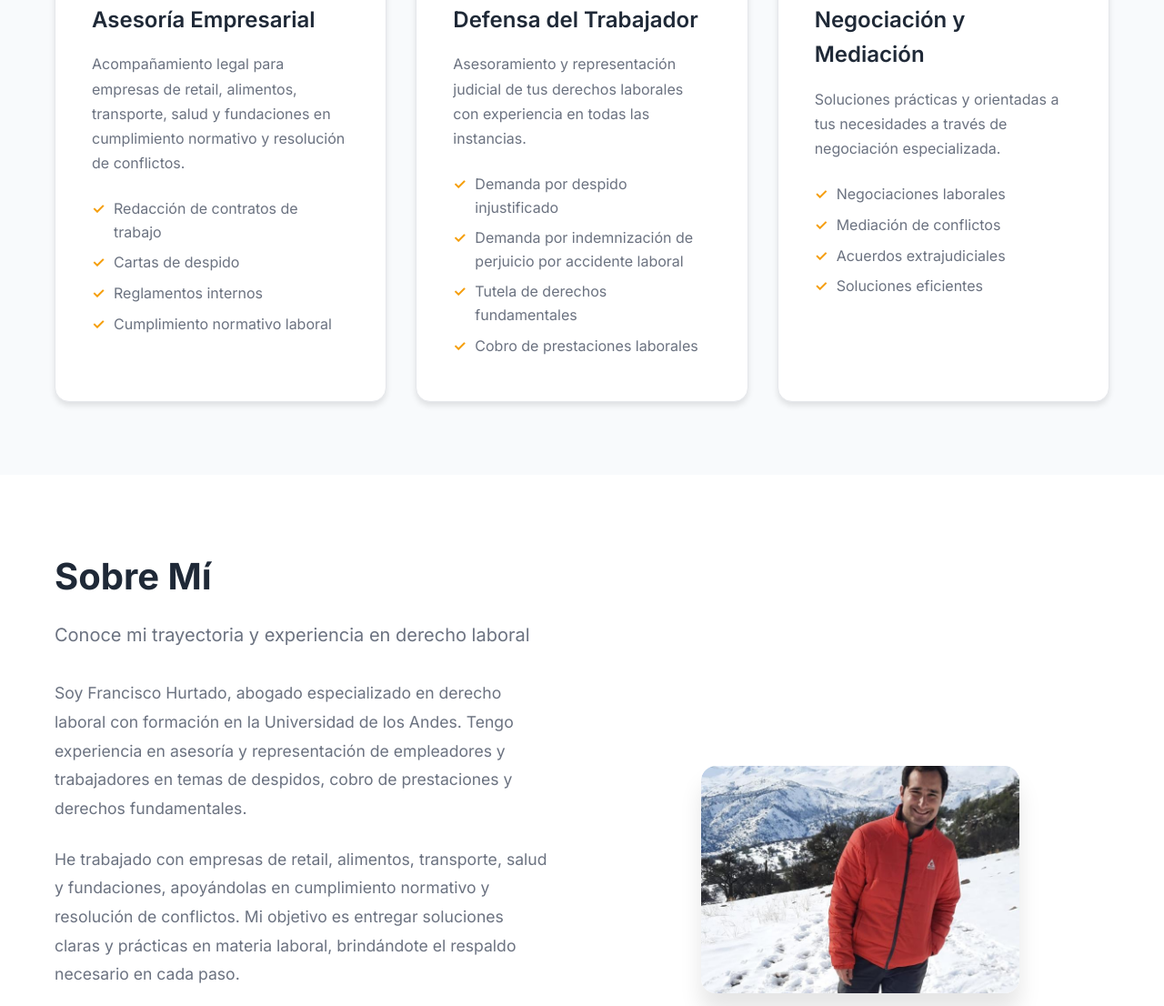
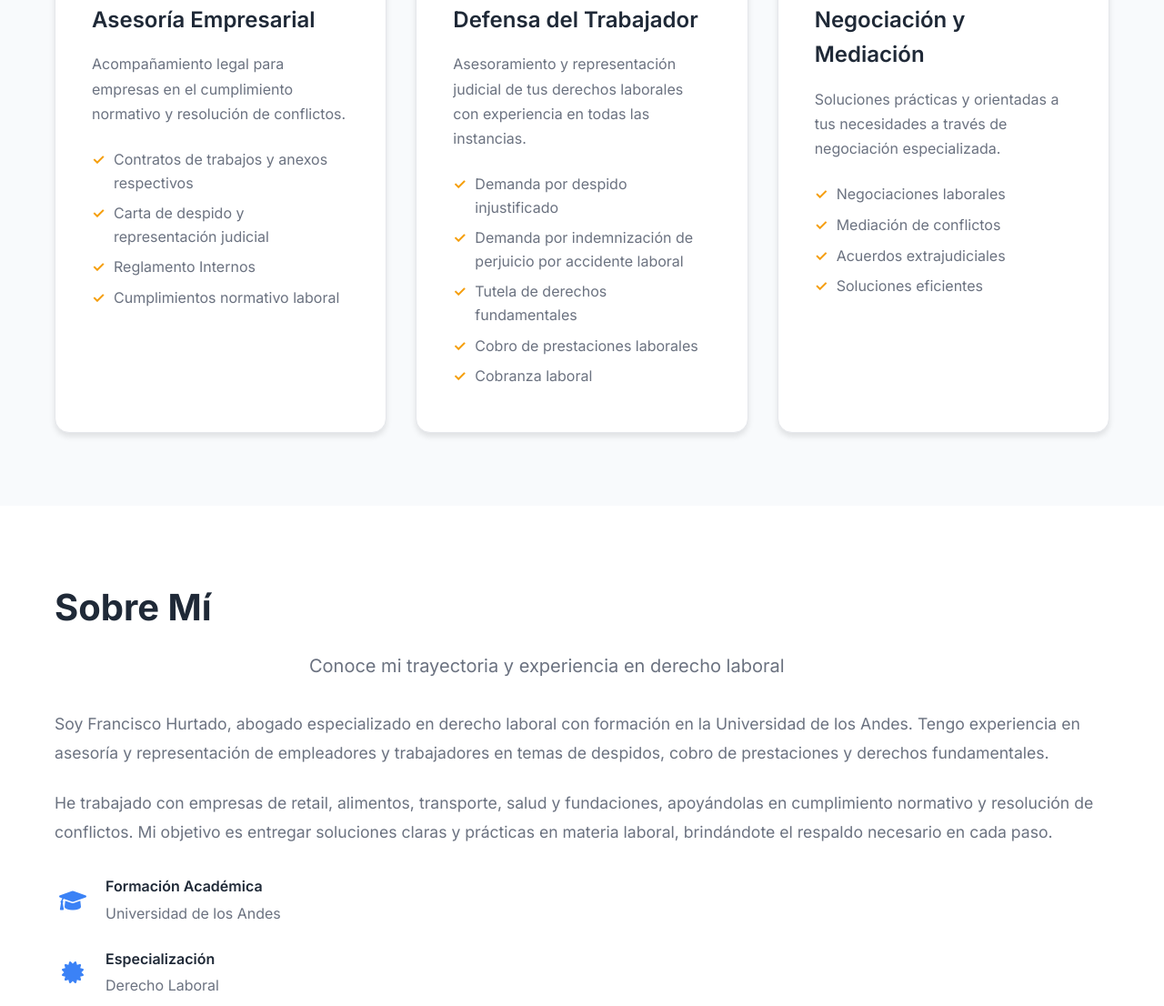
Before and after one commit to imc400/francisco-hurtado-abogado, a plain HTML site: page index.html in a window 1280 px wide. Shown: the part 1366-2472 px from the top of the page at 91% size. Drawn offline with Linux system fonts and the light colour scheme.

Commit message:
Aplica cambios de diseño y contenido solicitados

```diff
--- a/index.html
+++ b/index.html
@@ -61,12 +61,12 @@
                         <i class="fas fa-building"></i>
                     </div>
                     <h3>Asesoría Empresarial</h3>
-                    <p>Acompañamiento legal para empresas de retail, alimentos, transporte, salud y fundaciones en cumplimiento normativo y resolución de conflictos.</p>
+                    <p>Acompañamiento legal para empresas en el cumplimiento normativo y resolución de conflictos.</p>
                     <ul>
-                        <li>Redacción de contratos de trabajo</li>
-                        <li>Cartas de despido</li>
-                        <li>Reglamentos internos</li>
-                        <li>Cumplimiento normativo laboral</li>
+                        <li>Contratos de trabajos y anexos respectivos</li>
+                        <li>Carta de despido y representación judicial</li>
+                        <li>Reglamento Internos</li>
+                        <li>Cumplimientos normativo laboral</li>
                     </ul>
                 </div>
                 <div class="service-card">
@@ -80,6 +80,7 @@
                         <li>Demanda por indemnización de perjuicio por accidente laboral</li>
                         <li>Tutela de derechos fundamentales</li>
                         <li>Cobro de prestaciones laborales</li>
+                        <li>Cobranza laboral</li>
                     </ul>
                 </div>
                 <div class="service-card">
@@ -102,7 +103,7 @@
     <!-- About Section -->
     <section id="sobre-mi" class="about">
         <div class="container">
-            <div class="about-content">
+            <div class="about-content about-content-full">
                 <div class="about-text">
                     <div class="section-header">
                         <h2>Sobre Mí</h2>
@@ -136,11 +137,6 @@
                         </div>
                     </div>
                 </div>
-                <div class="about-image">
-                    <div class="about-photo">
-                        <img src="WhatsApp Image 2025-07-07 at 20.33.21.jpeg?v=2" alt="Francisco Hurtado - Abogado Laboral" class="about-profile-image">
-                    </div>
-                </div>
             </div>
         </div>
     </section>
@@ -154,13 +150,6 @@
             </div>
             <div class="contact-content">
                 <div class="contact-info">
-                    <div class="contact-item">
-                        <i class="fas fa-phone"></i>
-                        <div>
-                            <h4>Celular</h4>
-                            <p>+56 9 9332 7022</p>
-                        </div>
-                    </div>
                     <div class="contact-item">
                         <i class="fas fa-envelope"></i>
                         <div>
@@ -211,6 +200,7 @@
                         <select id="trabajador-tipo" name="trabajador_tipo">
                             <option value="">Selecciona el tipo</option>
                             <option value="despido">Despido</option>
+                            <option value="accidente">Accidente del Trabajo</option>
                             <option value="asesoramiento">Asesoramiento</option>
                         </select>
                     </div>
@@ -226,6 +216,10 @@
                         <label for="empresa-tipo">Tipo de consulta</label>
                         <select id="empresa-tipo" name="empresa_tipo">
                             <option value="">Selecciona el tipo</option>
+                            <option value="multas">Multas</option>
+                            <option value="reglamentos">Reglamentos</option>
+                            <option value="contratos">Contratos</option>
+                            <option value="representacion">Representación Judicial</option>
                             <option value="asesoramiento">Asesoramiento</option>
                         </select>
                     </div>
--- a/styles.css
+++ b/styles.css
@@ -383,6 +383,10 @@ body {
     transform: scale(1.02);
 }
 
+.about-content-full {
+    grid-template-columns: 1fr;
+}
+
 /* Contact Section */
 .contact {
     padding: 80px 0;
```
